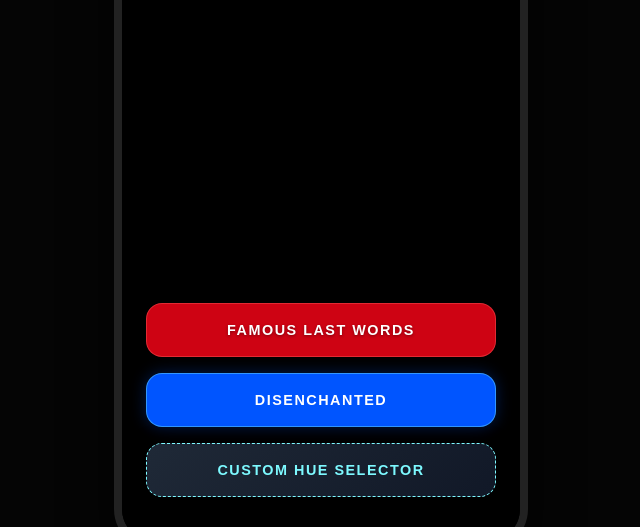
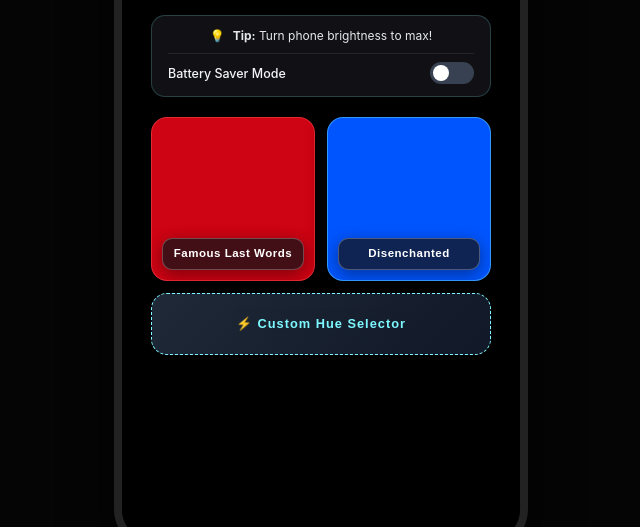
Before and after one commit to syafiqahsolas/mcr-lightshow, a plain HTML site: page index.html in a window 1280 px wide. Shown: the part 273-800 px from the top of the page, without its empty margins (319-959 px from the left). Drawn offline with Linux system fonts and the light colour scheme.

Commit message:
Update index.html

```diff
--- a/index.html
+++ b/index.html
@@ -16,8 +16,8 @@
     <style>
         :root {
             --c-abyss: #000000;         /* Pitch Black Background */
-            --c-tour-red: #CE0313;      /* Famous Last Words Button Red */
-            --c-blue-anthem: #0055ff;   /* Disenchanted Button Blue */
+            --c-tour-red: #CE0313;      /* Famous Last Words Card Red */
+            --c-blue-anthem: #0055ff;   /* Disenchanted Card Blue */
             --c-cyan-accent: #7DF9FF;   /* Ghostly Clone Cyan Glow */
             --c-surface: #121216;       /* Card/Toggle Surface */
             --c-silver: #FFFFFF;        /* Crisp White Text */
@@ -69,11 +69,14 @@
         .menu-container {
             display: flex;
             flex-direction: column;
+            align-items: center;          /* Centers all contents horizontally */
+            justify-content: center;      /* Centers contents vertically */
             height: 100%;
             overflow-y: auto;
             background: var(--c-abyss);
             padding: calc(24px + env(safe-area-inset-top, 0px)) 24px calc(24px + env(safe-area-inset-bottom, 0px)) 24px;
             position: relative;
+            text-align: center;           /* Ensures text aligns centrally */
         }
 
         .offline-banner {
@@ -93,26 +96,26 @@
             white-space: nowrap;
         }
 
-        /* ---------- SIMPLE TEXT HEADER ---------- */
+        /* ---------- CENTERED HEADER ---------- */
         .header-block {
             text-align: center;
-            margin-top: 16px;
-            margin-bottom: 24px;
+            margin-bottom: 18px;
+            width: 100%;
         }
 
         .project-title-red {
             color: var(--c-tour-red);
-            font-size: 1.5rem;
+            font-size: 1.4rem;
             font-weight: 900;
             letter-spacing: 2px;
             text-transform: uppercase;
-            margin-bottom: 6px;
+            margin-bottom: 4px;
             text-shadow: 0 0 15px rgba(206, 3, 19, 0.4);
         }
 
         .project-subtitle {
             color: #b3b3b3;
-            font-size: 0.72rem;
+            font-size: 0.7rem;
             font-weight: 700;
             letter-spacing: 2.5px;
             text-transform: uppercase;
@@ -120,48 +123,51 @@
 
         .instructions-text {
             text-align: center;
-            font-size: 0.8rem;
+            font-size: 0.78rem;
             color: #d1d5db;
             line-height: 1.4;
-            margin-bottom: 24px;
-            padding: 0 10px;
+            margin-bottom: 18px;
+            max-width: 320px;
         }
 
-        /* ---------- TIP & BATTERY SAVER CARD ---------- */
+        /* ---------- SETTINGS CARD ---------- */
         .settings-card {
             background-color: rgba(25, 25, 30, 0.7);
             border: 1px solid rgba(125, 249, 255, 0.2);
             border-radius: 14px;
-            padding: 16px;
-            margin-bottom: 32px;
+            padding: 12px 16px;
+            margin-bottom: 20px;
+            width: 100%;
+            max-width: 340px;
             backdrop-filter: blur(10px);
         }
 
         .tip-row {
             display: flex;
             align-items: center;
+            justify-content: center;
             gap: 8px;
-            font-size: 0.78rem;
+            font-size: 0.75rem;
             color: #e5e7eb;
-            margin-bottom: 14px;
+            margin-bottom: 10px;
         }
 
         .battery-row {
             display: flex;
             align-items: center;
             justify-content: space-between;
-            font-size: 0.8rem;
+            font-size: 0.78rem;
             color: #f3f4f6;
             font-weight: 500;
             border-top: 1px solid rgba(255, 255, 255, 0.08);
-            padding-top: 12px;
+            padding-top: 8px;
         }
 
-        /* Standard Toggle Switch */
+        /* Toggle Switch */
         .toggle-switch {
             position: relative;
-            width: 46px;
-            height: 24px;
+            width: 44px;
+            height: 22px;
             display: inline-block;
             cursor: pointer;
         }
@@ -170,14 +176,14 @@
             position: absolute;
             inset: 0;
             background-color: #374151;
-            border-radius: 24px;
+            border-radius: 22px;
             transition: 0.3s;
         }
         .slider::before {
             content: "";
             position: absolute;
-            height: 18px;
-            width: 18px;
+            height: 16px;
+            width: 16px;
             left: 3px;
             bottom: 3px;
             background-color: white;
@@ -191,48 +197,78 @@
             transform: translateX(22px);
         }
 
-        /* ---------- ANTHEM ACTION BUTTONS ---------- */
-        .action-buttons-stack {
-            display: flex;
-            flex-direction: column;
-            gap: 16px;
-            margin-top: auto;
-            margin-bottom: 20px;
+        /* ---------- SQUARE CARDS GRID LAYOUT ---------- */
+        .song-grid {
+            display: grid;
+            grid-template-columns: 1fr 1fr;
+            gap: 12px;
+            width: 100%;
+            max-width: 340px;
         }
 
-        .anthem-btn {
+        .song-tile {
+            aspect-ratio: 1 / 1;
+            position: relative;
+            display: flex;
+            align-items: flex-end;
+            justify-content: center;
+            border-radius: 16px;
+            cursor: pointer;
+            overflow: hidden;
+            padding: 10px;
+            transition: transform 0.15s ease;
+            box-shadow: 0 4px 20px rgba(0,0,0,0.5);
+        }
+        .song-tile:active { transform: scale(0.95); }
+
+        .song-tile-title-box {
+            position: relative;
+            z-index: 1;
             width: 100%;
-            padding: 18px;
-            border-radius: 16px;
-            border: 1px solid rgba(255, 255, 255, 0.2);
+            background: rgba(20, 20, 24, 0.75);
+            backdrop-filter: blur(10px);
+            -webkit-backdrop-filter: blur(10px);
+            border: 1px solid rgba(255, 255, 255, 0.25);
+            border-radius: 10px;
+            padding: 8px 4px;
+            text-align: center;
             font-weight: 800;
-            font-size: 0.9rem;
-            letter-spacing: 1.5px;
-            text-transform: uppercase;
+            font-size: 0.72rem;
+            line-height: 1.2;
             color: #ffffff;
-            cursor: pointer;
-            box-shadow: 0 4px 20px rgba(0,0,0,0.5);
-            transition: transform 0.1s ease, filter 0.2s ease;
-            text-align: center;
-        }
-        .anthem-btn:active { transform: scale(0.97); }
-
-        .btn-flw {
-            background: var(--c-tour-red);
-            border-color: rgba(255, 100, 100, 0.4);
-            text-shadow: 0 1px 3px rgba(0,0,0,0.4);
+            letter-spacing: 0.5px;
+            box-shadow: 0 4px 16px rgba(0,0,0,0.4);
         }
 
-        .btn-disenchanted {
-            background: var(--c-blue-anthem);
-            border-color: rgba(125, 249, 255, 0.4);
-            box-shadow: 0 0 15px rgba(0, 85, 255, 0.3);
+        .tile-flw {
+            background: var(--c-tour-red);
+            border: 1px solid rgba(255, 100, 100, 0.4);
         }
 
-        .btn-custom {
+        .tile-disenchanted {
+            background: var(--c-blue-anthem);
+            border: 1px solid rgba(125, 249, 255, 0.4);
+        }
+
+        .tile-custom {
+            grid-column: span 2;
+            aspect-ratio: auto;
+            padding: 14px;
             background: linear-gradient(135deg, #1f2937, #111827);
             border: 1px dashed var(--c-cyan-accent);
+            display: flex;
+            align-items: center;
+            justify-content: center;
+        }
+
+        .tile-custom .song-tile-title-box {
+            width: auto;
+            background: transparent;
+            border: none;
+            box-shadow: none;
             color: var(--c-cyan-accent);
+            font-size: 0.8rem;
+            letter-spacing: 1px;
         }
 
         /* ---------- CUSTOM COLOR PICKER PAGE ---------- */
@@ -467,10 +503,17 @@
                 </div>
             </div>
 
-            <div class="action-buttons-stack">
-                <button type="button" class="anthem-btn btn-flw" onclick="activateLight('#CE0313')">Famous Last Words</button>
-                <button type="button" class="anthem-btn btn-disenchanted" onclick="activateLight('#0055ff')">Disenchanted</button>
-                <button type="button" class="anthem-btn btn-custom" onclick="openCustomColorPage()">Custom Hue Selector</button>
+            <!-- Square Cards Grid (Centered) -->
+            <div class="song-grid">
+                <button type="button" class="song-tile tile-flw" onclick="activateLight('#CE0313')">
+                    <div class="song-tile-title-box">Famous Last Words</div>
+                </button>
+                <button type="button" class="song-tile tile-disenchanted" onclick="activateLight('#0055ff')">
+                    <div class="song-tile-title-box">Disenchanted</div>
+                </button>
+                <button type="button" class="song-tile tile-custom" onclick="openCustomColorPage()">
+                    <div class="song-tile-title-box">⚡ Custom Hue Selector</div>
+                </button>
             </div>
         </div>
 
```
